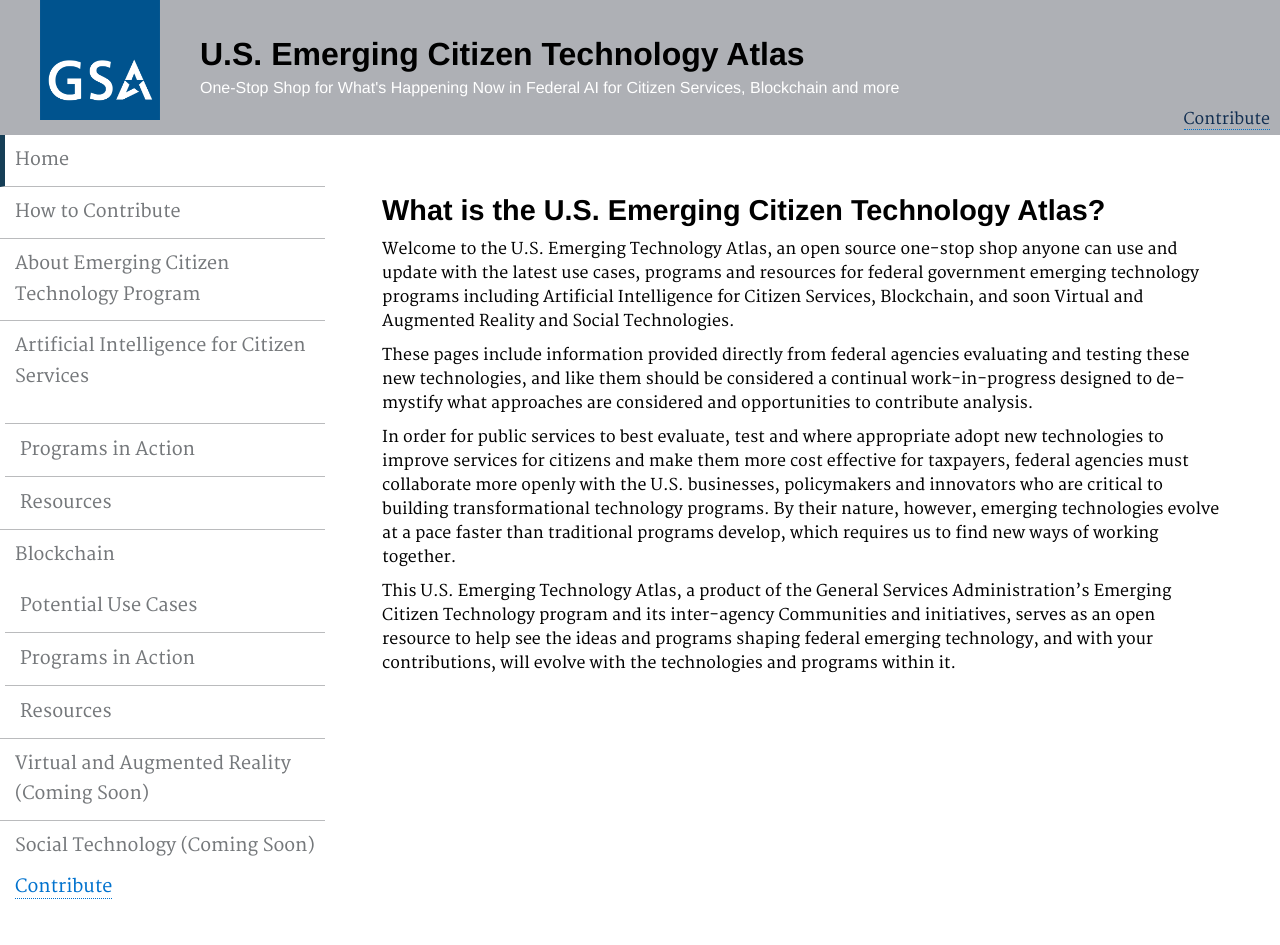
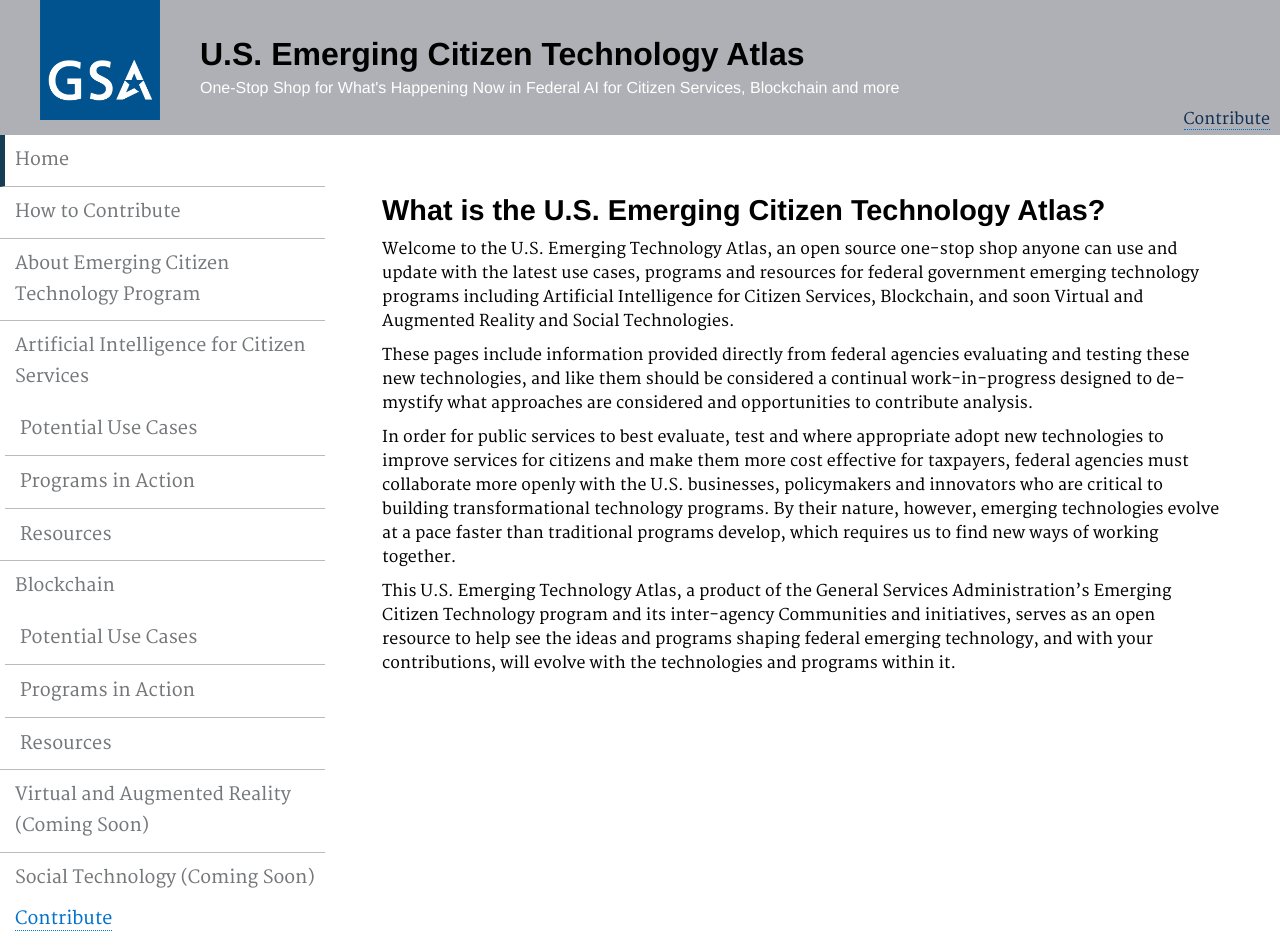
Before and after one commit to GSA/emerging-technology-atlas, a Jekyll site: the page built from pages/index.md, in a window 1280 px wide. Built offline with Jekyll 4.4.1, drawn with Linux system fonts in a browser that asks for light colours; before the commit the page ends 913 px from its top, so only the background shows below that.

Commit message:
Update _config.yml

```diff
--- a/_config.yml
+++ b/_config.yml
@@ -46,7 +46,7 @@ navigation:
   url: /artificial-intelligence/
 
   sub_navigation:
-  - text: ######<span>Potential Use Cases</span>
+  - text: <span>Potential Use Cases</span>
     url: /artificial-intelligence-federal/
   - text: <span>Programs in Action</span>
     url: /artificial-intelligence-programs/
```
